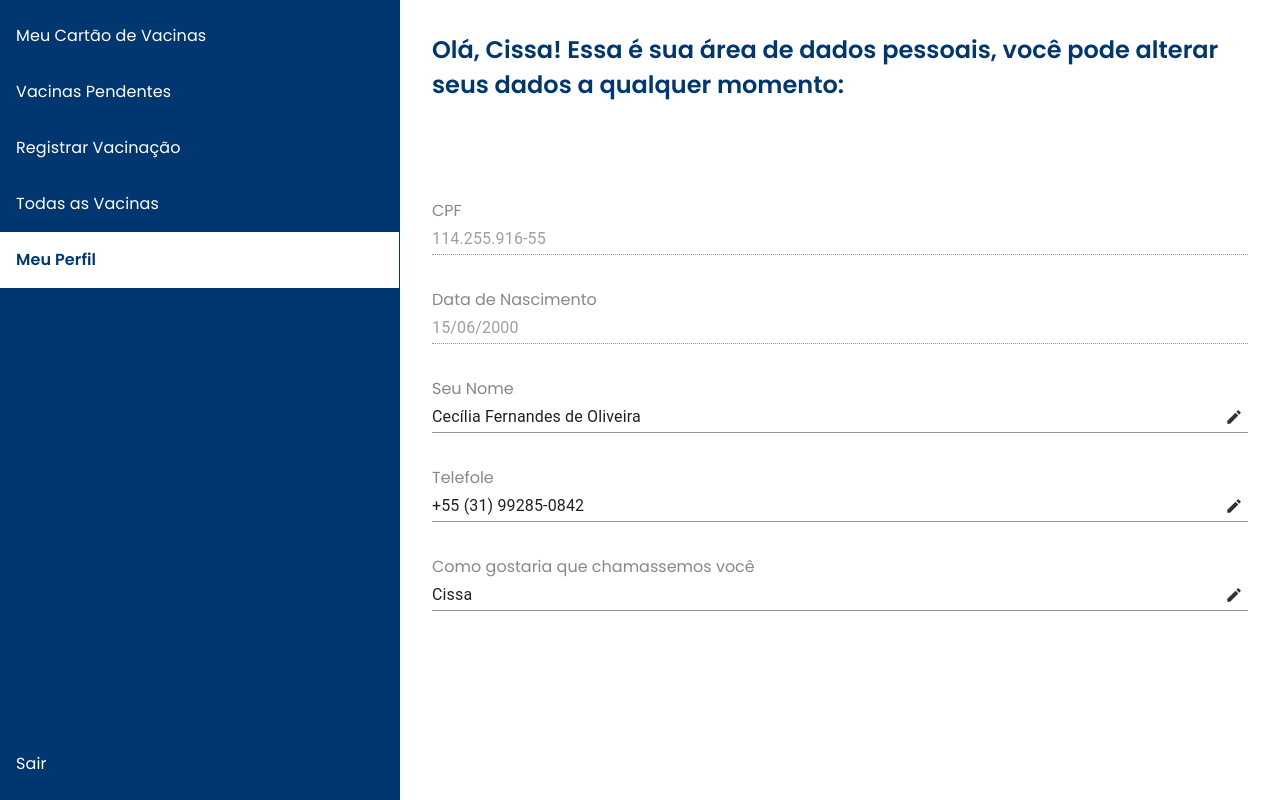
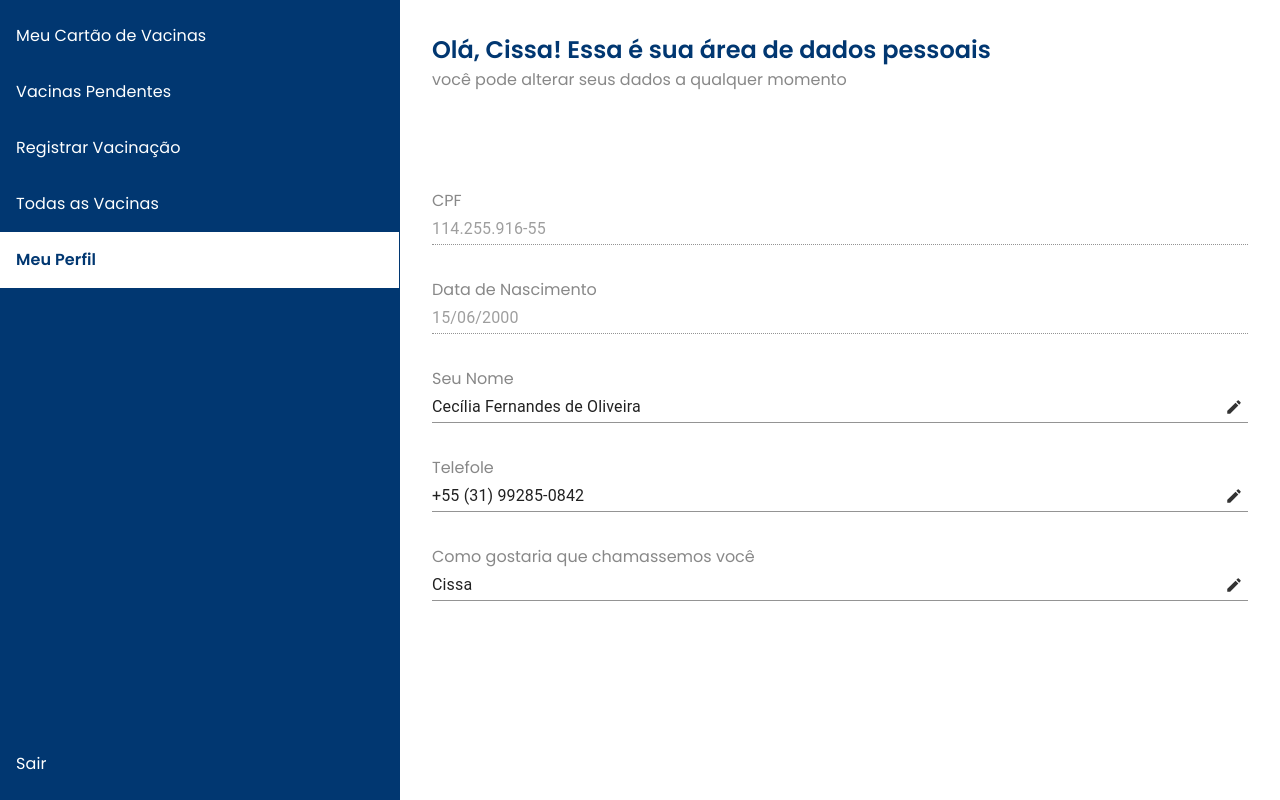
Before and after one commit to ceciliafr/vacina-certa-frontend, a Next.js app: page /meu-perfil in a window 1280 px wide. Built offline with nearby package versions, Linux system fonts and the light colour scheme.

Commit message:
feat: add subtitle

```diff
--- a/src/app/meu-cartao/page.tsx
+++ b/src/app/meu-cartao/page.tsx
@@ -16,7 +16,7 @@ export default function MyCard() {
         <DesktopNavbar name={"Cecília Fernandes de Oliveira"} />
         <div className={styles.content}>
           <div className={styles.vaccines_content}>
-            <Title>Essas são as vacinas que você já tomou:</Title>
+            <Title title="Essas são as vacinas que você já tomou:" />
             <Vaccines vaccines={takenVaccinesTaken} variant="completed" />
           </div>
         </div>
--- a/src/app/meu-perfil/page.tsx
+++ b/src/app/meu-perfil/page.tsx
@@ -14,10 +14,11 @@ export default function MyProfile() {
       <div className={styles.content}>
         <div className={styles.right_content}>
           <Box>
-            <Title>
-              Olá, Cissa! Essa é sua área de dados pessoais, você pode alterar
-              seus dados a qualquer momento:
-            </Title>
+            <Title
+              title=" Olá, Cissa! Essa é sua área de dados pessoais"
+              subtitle="você pode alterar
+              seus dados a qualquer momento"
+            />
           </Box>
           <Box
             display="flex"
--- a/src/app/todas-as-vacinas/page.tsx
+++ b/src/app/todas-as-vacinas/page.tsx
@@ -16,7 +16,7 @@ export default function AllVaccines() {
         <DesktopNavbar name={"Cecília Fernandes de Oliveira"} />
         <div className={styles.content}>
           <div className={styles.vaccines_content}>
-            <Title>Essas são as vacinas que você já tomou:</Title>
+            <Title title="Essas são as vacinas que você já tomou:" />
             <Vaccines vaccines={allVaccinesData} variant="information" />
           </div>
         </div>
--- a/src/app/vacinas-pendentes/page.tsx
+++ b/src/app/vacinas-pendentes/page.tsx
@@ -18,7 +18,7 @@ export default function PendingVaccines() {
         <DesktopNavbar name={"Cecília Fernandes de Oliveira"} />
         <div className={styles.content}>
           <div className={styles.vaccines_content}>
-            <Title>Essas são as vacinas que você ainda não tomou:</Title>
+            <Title title="Essas são as vacinas que você ainda não tomou:" />
             <Vaccines vaccines={pendingVaccinesData} variant="pending" />
           </div>
         </div>
--- a/src/components/Input/index.tsx
+++ b/src/components/Input/index.tsx
@@ -1,5 +1,6 @@
 import { useState } from "react";
 import styles from "./styles.module.css";
+import { Title } from "@/components/Title";
 import Box from "@mui/material/Box";
 import Input from "@mui/material/Input";
 import IconButton from "@mui/material/IconButton";
--- a/src/components/Title/index.tsx
+++ b/src/components/Title/index.tsx
@@ -1,5 +1,13 @@
 import styles from "./styles.module.css";
 
-export const Title: React.FC<React.PropsWithChildren> = ({ children }) => {
-  return <h2 className={styles.title}>{children}</h2>;
+export const Title: React.FC<{ title: string; subtitle?: string }> = ({
+  title,
+  subtitle,
+}) => {
+  return (
+    <div className={styles.container}>
+      <h2 className={styles.title}>{title}</h2>
+      <h4 className={styles.subtitle}>{subtitle}</h4>
+    </div>
+  );
 };
--- a/src/components/Title/styles.module.css
+++ b/src/components/Title/styles.module.css
@@ -1,5 +1,13 @@
+.container {
+ margin-bottom: 2rem;
+}
+
 .title {
    color: var(--blue-90);
    font-weight: 600;
-   margin-bottom: 2rem;
 }
+
+.subtitle {
+   color: var(--gray-40);
+   font-weight: 400;
+}
```
